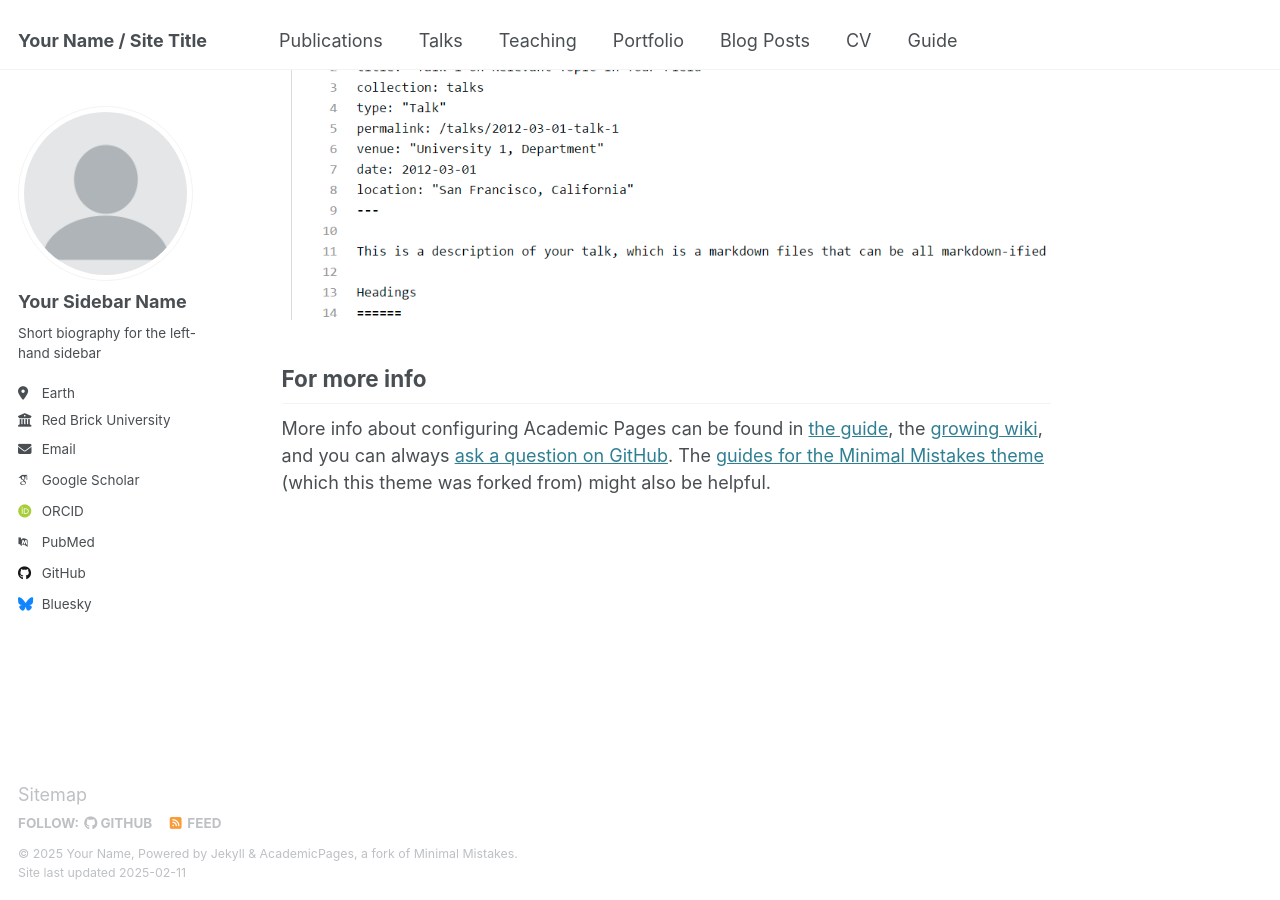
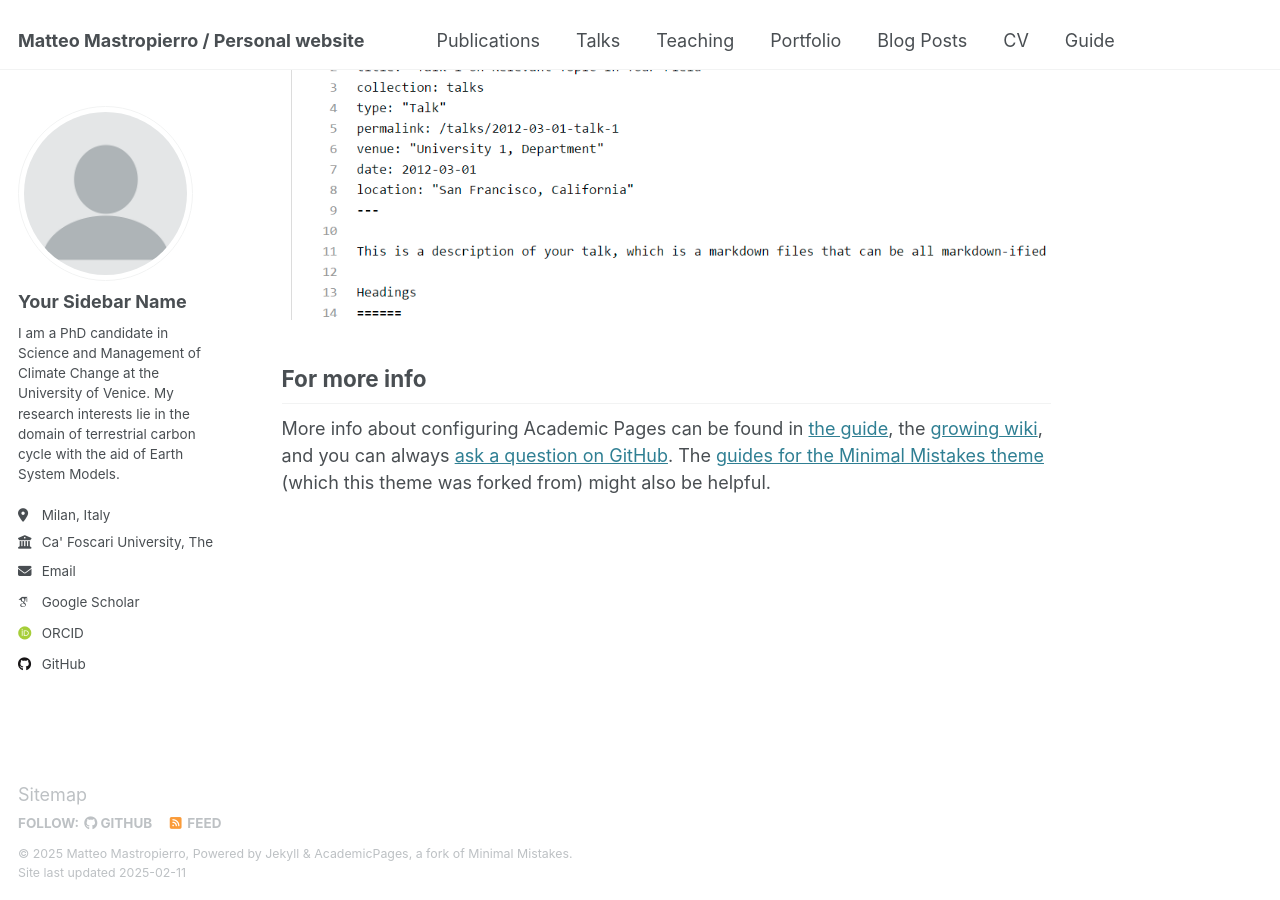
Before and after one commit to Matteo-Mastro/Matteo-Mastro.github.io, a Jekyll site: the page built from _pages/about.md, in a window 1280 px wide and 900 px high, scrolled down 2642 px. Built offline with Jekyll 4.4.1, drawn with Linux system fonts in a browser that asks for light colours; some web fonts are replaced.

Commit message:
Update _config.yml

```diff
--- a/_config.yml
+++ b/_config.yml
@@ -9,10 +9,10 @@
 # Basic Site Settings
 locale                   : "en-US"
 site_theme               : "default"
-title                    : "Your Name / Site Title"
+title                    : "Matteo Mastropierro / Personal website"
 title_separator          : "-"
-name                     : &name "Your Name"
-description              : &description "personal description"
+name                     : &name "Matteo Mastropierro"
+description              : &description "PhD Candidate, Geospatial Data Analyst"
 url                      : https://Matteo-Mastro.github.io # the base hostname & protocol for your site e.g. "https://[your GitHub username].github.io"
 baseurl                  : "" # the subpath of your site, e.g. "/blog"
 repository               : "academicpages/academicpages.github.io"
@@ -25,19 +25,19 @@ author:
   avatar           : "profile.png"
   name             : "Your Sidebar Name"
   pronouns         : # example: "she/her"
-  bio              : "Short biography for the left-hand sidebar"
-  location         : "Earth"
-  employer         : "Red Brick University"
+  bio              : "I am a PhD candidate in Science and Management of Climate Change at the University of Venice. My research interests lie in the domain of terrestrial carbon cycle with the aid of Earth System Models."
+  location         : "Milan, Italy"
+  employer         : "Ca' Foscari University, The World Bank Group"
   uri              : # URL
-  email            : "none@example.org"
+  email            : "mastropierromatteo@gmail.com"
 
   # Academic websites
   arxiv            : # URL - Update with the correct link to your profile
   googlescholar    : "https://scholar.google.com/citations?user=PS_CX0AAAAAJ"
   impactstory      : # URL
-  orcid            : "http://orcid.org/yourorcidurl"
+  orcid            : "https://orcid.org/0009-0001-2331-4323"
   semantic         : # URL
-  pubmed           : "https://www.ncbi.nlm.nih.gov/pubmed/?term=john+snow"
+  pubmed           : #"https://www.ncbi.nlm.nih.gov/pubmed/?term=john+snow"
   researchgate     : # URL
   scopus           : # URL
 
@@ -45,12 +45,12 @@ author:
   bitbucket        : # Username - Update with your username on the site
   codepen          : # Username
   dribbble         : # Username
-  github           : "academicpages"
+  github           : "Matteo-Mastro"
   kaggle           : # Username
   stackoverflow    : # User number or user number and name (i.e., use "1" or "1/jeff-atwood")
 
   # Social media
-  bluesky          : "bsky.app" # Replace this with you Bluesky username
+  bluesky          : #"bsky.app" # Replace this with you Bluesky username
   facebook         : # Username
   flickr           : # Username
   foursquare       : # Username
```
